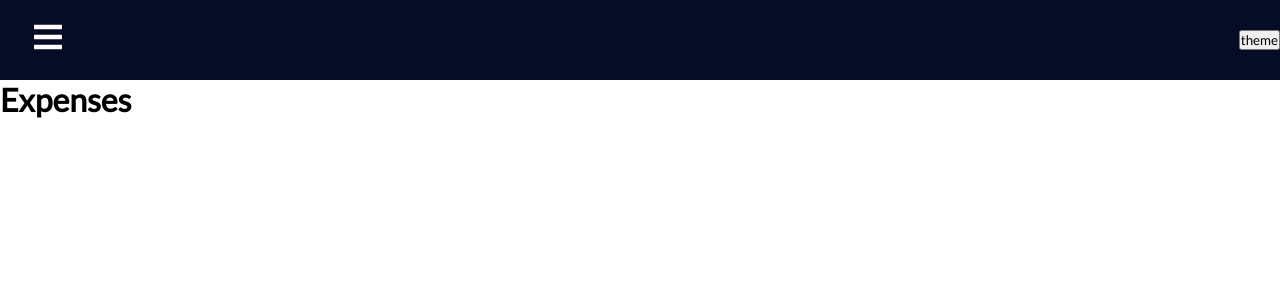
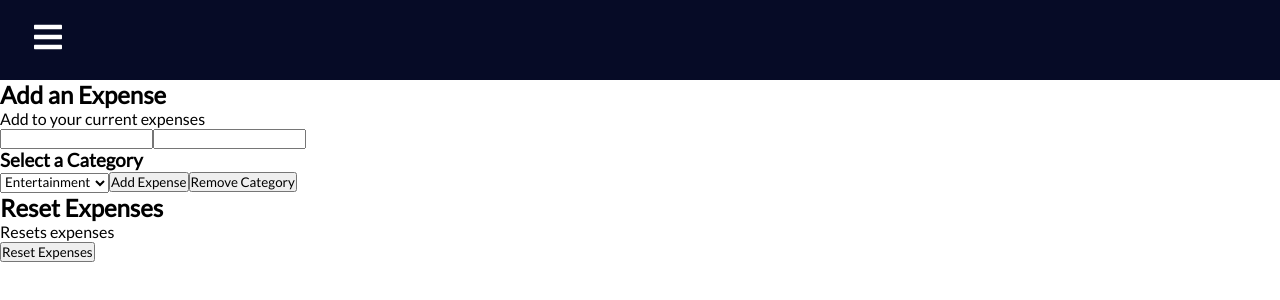
Before and after one commit to Nolu-M/ExpenseTracker, a React (Vite) app: page /expenses in a window 1280 px wide. Shown: the top 300 px of the page. Built offline with nearby package versions, Linux system fonts and the light colour scheme.

Commit message:
Added expenses and Budget information

```diff
--- a/src/components/Navbar.jsx
+++ b/src/components/Navbar.jsx
@@ -17,7 +17,6 @@ const showSidebar = () => setSidebar(!sidebar);
         <Link to='#' className='menu-bars'>
           <FaIcons.FaBars onClick={showSidebar}/>
         </Link>
-        <button>theme</button>
       </div>
       <nav className={sidebar ? 'nav-menu active' : 'nav-menu'}>
         <ul className='nav-menu-items' onClick={showSidebar}>
--- a/src/index.css
+++ b/src/index.css
@@ -15,9 +15,10 @@
     background-color: #060b26;
     height: 80px;
     display: flex;
-    justify-content: space-between;
+    justify-content: flex-start;
     align-items: center;
 }
+
 
 
 .menu-bars {
--- a/src/main.jsx
+++ b/src/main.jsx
@@ -13,6 +13,7 @@ import Navbar from './components/Navbar';
 import Budget from './pages/Budget';
 import Expenses from './pages/Expenses';
 import "./index.css";
+
 
 const AppLayout = () => (
   <>
--- a/src/pages/Budget.jsx
+++ b/src/pages/Budget.jsx
@@ -4,14 +4,27 @@ import React from "react";
 function Budget() {
   return (
     <div className=''>
-      <h1>Enter Your Income/ Budget</h1>
+      <h2>Enter Your Income/ Budget</h2>
       <p>Please set your income/budget in the appropriate fields</p>
       <div>
-        <h2>Enter your budget</h2>
+        <h3>Enter your budget</h3>
         <form action="">
             <input type="text" />
             <button>Set Budget</button>
         </form>
+      </div>
+      <div>
+        <hr/>
+          <h2>Add a Source of Income</h2>
+          <p>An additional income</p>
+          <form action="">
+            <input type="text" placeholder='Eg. 2000'/>
+            <button>Set Budget</button>
+          </form>
+      </div>
+      <hr/>
+      <div>
+        <button>Reset budget</button>
       </div>
     </div>
   )
--- a/src/pages/Expenses.jsx
+++ b/src/pages/Expenses.jsx
@@ -3,7 +3,31 @@ import React from 'react'
 function Expenses() {
   return (
     <div>
-      <h1>Expenses</h1>
+        <h2>Add an Expense</h2>
+        <p>Add to your current expenses</p>
+        <div>
+            <form className='add-expense'action="">
+                <input type="text" />
+                <input type="text" />
+            </form>
+        </div>
+        <div>
+            <h3>Select a Category</h3>
+            <select name="Categories" id="catergories">
+                <option value="">Entertainment</option>
+                <option value="">Transportation</option>
+                <option value="">Food</option>
+                <option value="">Utilities</option>
+                <option value="">Housing</option>
+                <option value="">Healthcare</option>
+                <option value="">Others</option>
+            </select>
+            <button>Add Expense</button>
+            <button>Remove Category</button>
+        </div>
+        <h2>Reset Expenses</h2>
+        <p>Resets expenses</p>
+        <button className='reset-exp'>Reset Expenses</button>
     </div>
   )
 }
```
